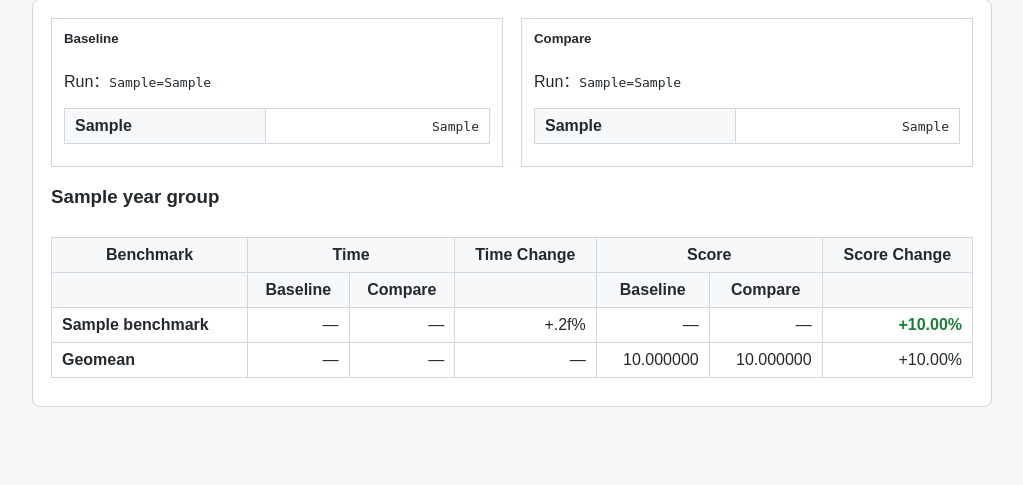
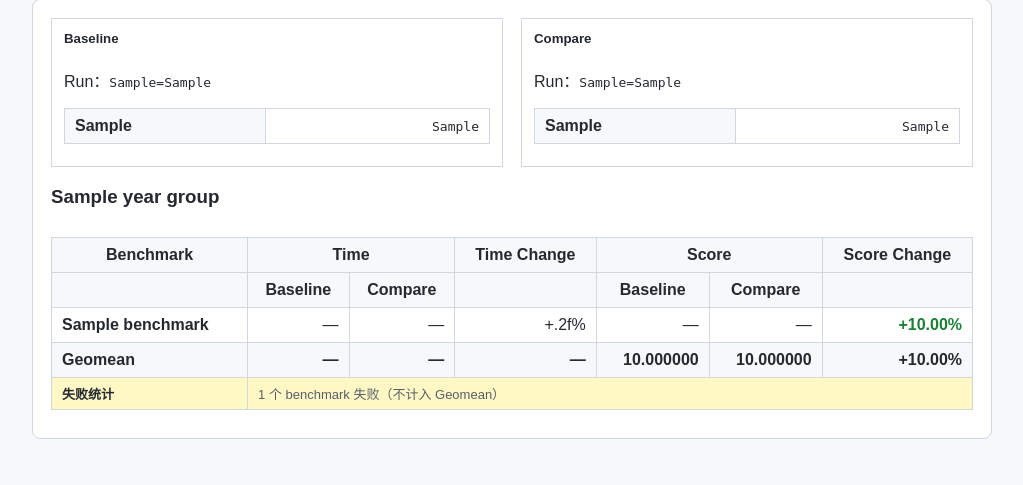
Before and after one commit to llvm-la/llvm-spec-ci, a Flask app: template spec-compare/templates/index.html in a window 1280 px wide. Shown: the part 542-1027 px from the top of the page, without its empty margins (128-1151 px from the left). Before the commit the page ends 949 px from the top, so only its background shows below. Run offline with Flask 3, Linux system fonts and the light colour scheme; the template is opened without the code that fills it: most values are stand-ins (such as "Sample title", 1, 10 or a date in 2020).

Commit message:
fix: distinguish failure types in spec-compare UI
Replace generic "ERROR" label with colored failure tags (CE/RE/NOT_RUN)
that show the specific reason for each failed benchmark. Add fail_count
summary row per suite and tooltip hints explaining each failure type.

Co-Authored-By: Claude Sonnet 4.6 <<EMAIL>>

```diff
--- a/spec-compare/app.py
+++ b/spec-compare/app.py
@@ -21,7 +21,28 @@ def discover():
     return out
 
 def avg(x): return statistics.mean(x) if x else None
+FAILURE_CODES = {
+    -1: "CE",    # Compilation Error
+    -2: "RE",    # Runtime Error
+    -3: "NOT_RUN",  # Did not appear in RSF
+}
+FAILURE_LABEL = {
+    -1: "编译错误",
+    -2: "运行时错误",
+    -3: "未运行",
+}
+FAILURE_TIP = {
+    -1: "Compilation Error: 编译失败，请检查编译日志",
+    -2: "Runtime Error: 运行崩溃或非零退出码",
+    -3: "Not Run: 基准测试已启用但未在 RSF 中出现",
+}
+
 def valid_score(x): return bool(x) and all(v>=0 for v in x)
+def fail_code(x):
+    """如果 ratio 是负的失败码，返回对应常量字符串，否则返回 None。"""
+    if isinstance(x, list) or not isinstance(x, (int, float)):
+        return None
+    return FAILURE_CODES.get(int(x))
 def perf(old,new,higher):
     if old is None or new is None or old==0:return None
     return ((new-old) if higher else (old-new))/old*100
@@ -42,9 +63,10 @@ def item(suite,bench,a,b):
     xt=x.get("time",[]) if x else []; yt=y.get("time",[]) if y else []
     xs=x.get("ratio",[]) if x else []; ys=y.get("ratio",[]) if y else []
     xsm=avg(xs) if valid_score(xs) else None; ysm=avg(ys) if valid_score(ys) else None
+    fc_x=fail_code(xs); fc_y=fail_code(ys)
     return {"suite":suite,"benchmark":bench,"in_baseline":x is not None,"in_compare":y is not None,
-      "baseline":{"time":xt,"ratio":xs,"time_mean":avg(xt),"score_mean":xsm,"score_valid":valid_score(xs),"config":cfg(a,suite,bench) if x else None},
-      "compare":{"time":yt,"ratio":ys,"time_mean":avg(yt),"score_mean":ysm,"score_valid":valid_score(ys),"config":cfg(b,suite,bench) if y else None},
+      "baseline":{"time":xt,"ratio":xs,"time_mean":avg(xt),"score_mean":xsm,"score_valid":valid_score(xs),"fail_code":fc_x,"config":cfg(a,suite,bench) if x else None},
+      "compare":{"time":yt,"ratio":ys,"time_mean":avg(yt),"score_mean":ysm,"score_valid":valid_score(ys),"fail_code":fc_y,"config":cfg(b,suite,bench) if y else None},
       "time_change":perf(avg(xt),avg(yt),False) if x and y else None,
       "score_change":perf(xsm,ysm,True) if xsm is not None and ysm is not None else None}
 
@@ -88,7 +110,7 @@ def compare(a,b):
             else:
                 ag=bg=None
             suite_list.append({"name":suite,"common":common,
-              "baseline_geomean":ag,"compare_geomean":bg,"geomean_change":perf(ag,bg,True),"geomean_count":len(valid)})
+              "baseline_geomean":ag,"compare_geomean":bg,"geomean_change":perf(ag,bg,True),"geomean_count":len(valid),"fail_count":len(common)-len(valid)})
         out.append({"year":year,"suites":suite_list,
           "baseline_options":baseline_opts,"compare_options":compare_opts,
           "baseline_run":baseline_run,"compare_run":compare_run})
--- a/spec-compare/static/style.css
+++ b/spec-compare/static/style.css
@@ -149,6 +149,40 @@ code {
     font-weight: bold
 }
 
+.fail-tag {
+    display: inline-block;
+    padding: 2px 8px;
+    border-radius: 10px;
+    font-size: 12px;
+    font-weight: bold;
+    color: #fff;
+    cursor: help
+}
+
+.fail-ce {
+    background: #bf8700
+}
+
+.fail-re {
+    background: #cf222e
+}
+
+.fail-not_run {
+    background: #57606a
+}
+
+.fail-summary td {
+    text-align: left;
+    padding: 6px 10px;
+    background: #fff8c5;
+    font-size: 13px
+}
+
+.geomean td {
+    background: #f6f8fa;
+    font-weight: bold
+}
+
 details {
     margin-top: 14px;
     border: 1px solid #d0d7de;
--- a/spec-compare/templates/index.html
+++ b/spec-compare/templates/index.html
@@ -87,8 +87,10 @@
                                 class="{% if x.time_change and x.time_change>0 %}good{% elif x.time_change and x.time_change<0 %}bad{% endif %}">
                                 {{x.time_change|percent}}</td>
                             <td>{% if x.in_baseline %}{% if x.baseline.score_valid %}{{x.baseline.score_mean|number}}{%
+                                elif x.baseline.fail_code %}<span class="fail-tag fail-{{x.baseline.fail_code|lower}}" title="{% if x.baseline.fail_code=='CE' %}编译失败，请检查编译日志{% elif x.baseline.fail_code=='RE' %}运行崩溃或非零退出码{% else %}已启用但未在 RSF 中出现{% endif %}">{{x.baseline.fail_code}}</span>{%
                                 else %}<span class="bad">ERROR</span>{% endif %}{% else %}—{% endif %}</td>
                             <td>{% if x.in_compare %}{% if x.compare.score_valid %}{{x.compare.score_mean|number}}{%
+                                elif x.compare.fail_code %}<span class="fail-tag fail-{{x.compare.fail_code|lower}}" title="{% if x.compare.fail_code=='CE' %}编译失败，请检查编译日志{% elif x.compare.fail_code=='RE' %}运行崩溃或非零退出码{% else %}已启用但未在 RSF 中出现{% endif %}">{{x.compare.fail_code}}</span>{%
                                 else %}<span class="bad">ERROR</span>{% endif %}{% else %}—{% endif %}</td>
                             <td
                                 class="{% if x.score_change and x.score_change>0 %}good{% elif x.score_change and x.score_change<0 %}bad{% endif %}">
@@ -113,10 +115,10 @@
                                             <td>{{x.compare.time[i]|number if i<x.compare.time|length else "—" }}</td>
                                             <td>{% if i<x.baseline.ratio|length and x.baseline.ratio[i]>=0
                                                     %}{{x.baseline.ratio[i]|number}}{% elif i<x.baseline.ratio|length
-                                                        %}<span class="bad">ERROR</span>{% else %}—{% endif %}</td>
+                                                        %}<span class="fail-tag">{{x.baseline.fail_code or 'ERROR'}}</span>{% else %}—{% endif %}</td>
                                             <td>{% if i<x.compare.ratio|length and x.compare.ratio[i]>=0
                                                     %}{{x.compare.ratio[i]|number}}{% elif i<x.compare.ratio|length
-                                                        %}<span class="bad">ERROR</span>{% else %}—{% endif %}</td>
+                                                        %}<span class="fail-tag">{{x.compare.fail_code or 'ERROR'}}</span>{% else %}—{% endif %}</td>
                                         </tr>{% endfor %}
                                     </table>
                                     <h4>编译与运行参数</h4>
@@ -156,6 +158,10 @@
                                 class="{% if s.geomean_change and s.geomean_change>0 %}good{% elif s.geomean_change and s.geomean_change<0 %}bad{% endif %}">
                                 {{s.geomean_change|percent}}</td>
                         </tr>{% endif %}
+                        {% if s.fail_count > 0 %}<tr class="fail-summary">
+                           <td><b>失败统计</b></td>
+                            <td colspan="6"><span class="muted">{{ s.fail_count }} 个 benchmark 失败（不计入 Geomean）</span></td>
+                        </tr>{% endif %}
                     </tbody>
                 </table>{% else %}<p>无运行子项。</p>{% endif %}
             </div>{% endfor %}
```
